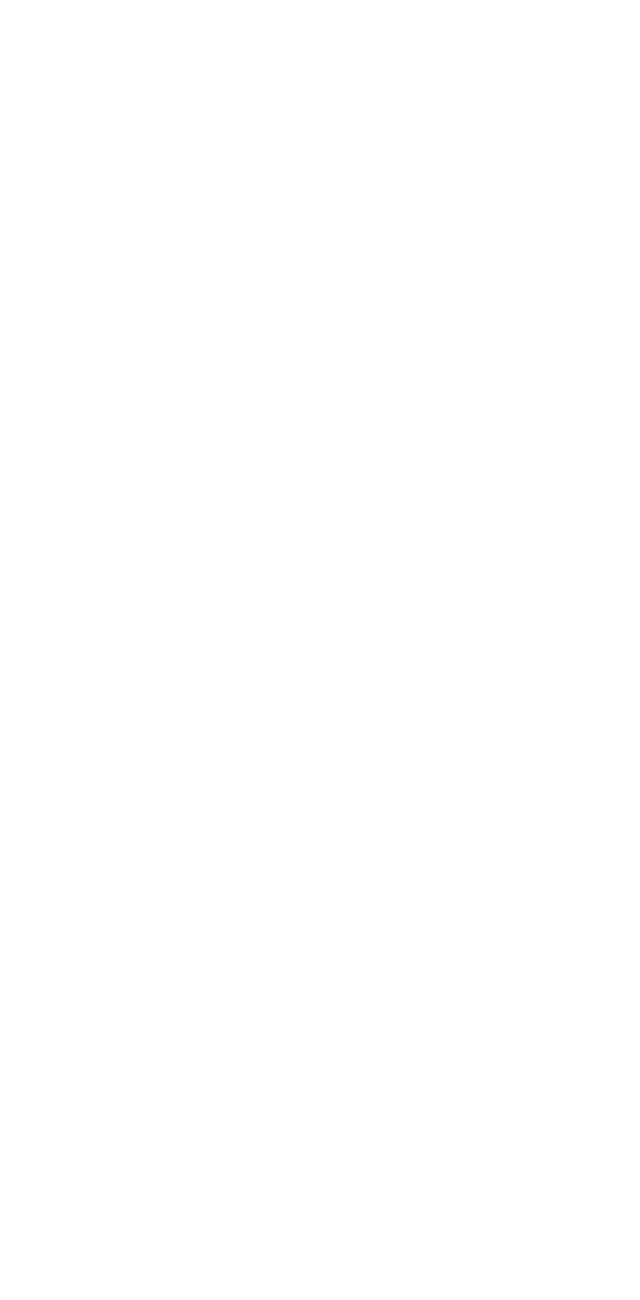
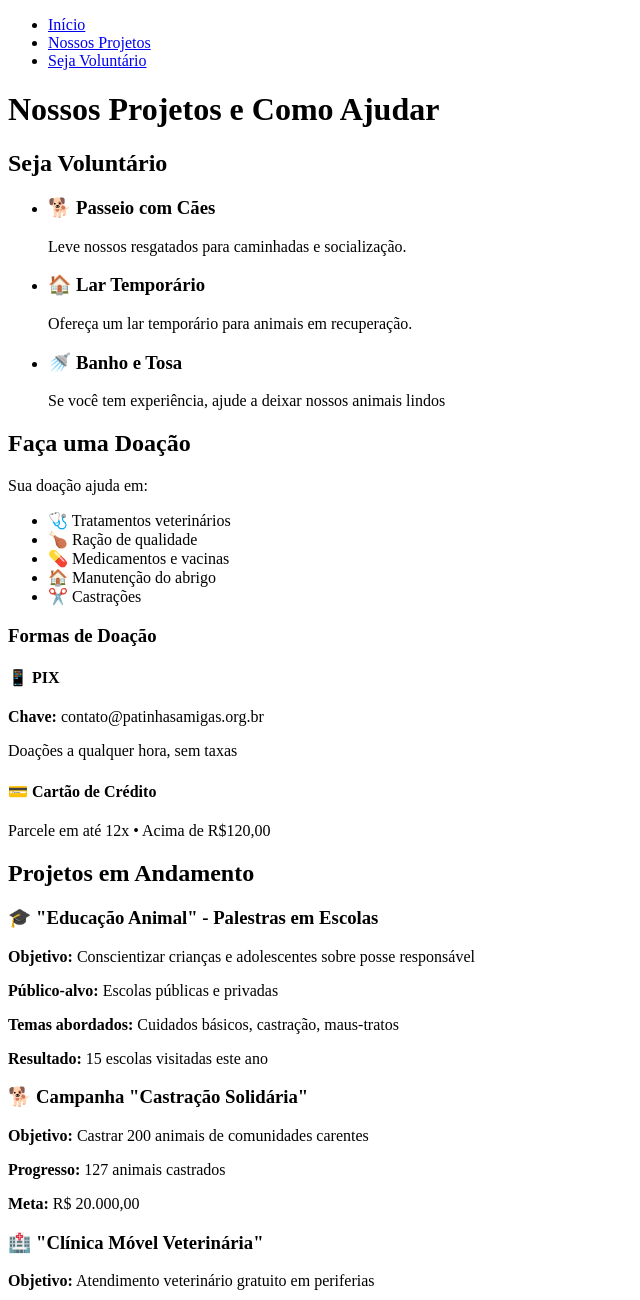
Before and after one commit to ottomagella/patinhas-amigas, a plain HTML site: page projetos.html in a window 1280 px wide. Shown: the top 1300 px of the page, without its empty margins (0-640 px from the left). Before the commit the page ends 800 px from the top, so only its background shows below. Drawn offline with Linux system fonts and the light colour scheme.

Commit message:
Inserindo index e projetos

```diff
--- a/projetos.html
+++ b/projetos.html
@@ -0,0 +1,133 @@
+<!DOCTYPE html>
+<html lang="pt-BR">
+
+    <head>
+        <meta charset="UTF-8" />
+        <meta name="viewport" content="width=device-width, initial-scale=1.0" />
+        <title>Nossos Projetos - Patinhas Amigas</title>
+        <link rel="stylesheet" href="css/style.css" />
+    </head>
+
+    <body>
+        <header>
+            <nav aria-label="Menu principal">
+            <ul>
+            <li><a href="index.html">Início</a></li>
+            <li><a href="projetos.html">Nossos Projetos</a></li>
+            <li><a href="cadastro.html">Seja Voluntário</a></li>
+            </ul>
+            </nav>
+        </header>
+
+        <main>
+            <h1>Nossos Projetos e Como Ajudar</h1>
+
+            <section aria-labelledby="voluntariado">
+                <h2 id="voluntariado">Seja Voluntário</h2>
+
+                <ul>
+                    <li>
+                        <h3>🐕 Passeio com Cães</h3>
+                        <p>Leve nossos resgatados para caminhadas e socialização.</p>
+                    </li>
+                    <li>
+                        <h3>🏠 Lar Temporário</h3>
+                        <p>Ofereça um lar temporário para animais em recuperação.</p>
+                    </li>
+                    <li>
+                        <h3>🚿 Banho e Tosa</h3>
+                        <p>Se você tem experiência, ajude a deixar nossos animais lindos</p>
+                    </li>
+                </ul>
+            </section>
+
+            <section aria-labelledby="doacoes">
+                <h2 id="doacoes">Faça uma Doação</h2>
+                <p>Sua doação ajuda em:</p>
+                <ul>
+                    <li>🩺 Tratamentos veterinários</li>
+                    <li>🍗 Ração de qualidade</li>
+                    <li>💊 Medicamentos e vacinas</li>
+                    <li>🏠 Manutenção do abrigo</li>
+                    <li>✂️ Castrações</li>
+                </ul>
+
+                <article>
+                    <h3>Formas de Doação</h3>
+
+                    <div>
+                        <h4>📱 PIX</h4>
+                        <p><strong>Chave:</strong> contato@patinhasamigas.org.br</p>
+                        <p>Doações a qualquer hora, sem taxas</p>
+                    </div>
+                    <div>
+                        <h4>💳 Cartão de Crédito</h4>
+                        <p>Parcele em até 12x • Acima de R$120,00</p>
+                        <!-- Link futuro para página de doação -->
+                    </div>
+                </article>
+            </section>
+
+            <section aria-labelledby="projetos">
+                <h2 id="projetos">Projetos em Andamento</h2>
+
+                <article>
+                    <h3>🎓 "Educação Animal" - Palestras em Escolas</h3>
+                        <p><strong>Objetivo:</strong> Conscientizar crianças e adolescentes sobre posse responsável</p>
+                        <p><strong>Público-alvo:</strong> Escolas públicas e privadas</p>
+                        <p><strong>Temas abordados:</strong> Cuidados básicos, castração, maus-tratos</p>
+                        <p><strong>Resultado:</strong> 15 escolas visitadas este ano</p>
+                </article>
+
+                <article>
+                    <h3>🐕 Campanha "Castração Solidária"</h3>
+                        <p><strong>Objetivo:</strong> Castrar 200 animais de comunidades carentes</p>
+                        <p><strong>Progresso:</strong> 127 animais castrados</p>
+                        <p><strong>Meta:</strong> R$ 20.000,00</p>
+                </article>
+
+                <article>
+                    <h3>🏥 "Clínica Móvel Veterinária"</h3>
+                        <p><strong>Objetivo:</strong> Atendimento veterinário gratuito em periferias</p>
+                        <p><strong>Status:</strong> Em captação de recursos</p>
+                        <p><strong>Necessidade:</strong> Veículo adaptado e equipamentos</p>
+                </article>
+            </section>
+        </main>
+
+    <footer role="contentinfo">
+        <div>
+            <h3>Contato</h3>
+            <address>
+            <p>📧 contato@patinhasamigas.org.br</p>
+            <p>📞 (11) 9999-8888</p>
+            <p>📍 Rua dos Animais, 123 - São Paulo/SP</p>
+            </address>
+        </div>
+
+        <div>
+            <h3>Links Rápidos</h3>
+            <ul>
+                <li><a href="index.html">Home</a></li>
+                <li><a href="projetos.html">Como Ajudar</a></li>
+                <li><a href="cadastro.html">Seja Voluntário</a></li>
+            </ul>
+        </div>
+
+        <div>
+            <h3>Nos Acompanhe</h3>
+                <ul>
+                    <li><a href="#">Instagram</a></li>
+                    <li><a href="#">Facebook</a></li>
+                    <li><a href="#">YouTube</a></li>
+                </ul>
+        </div>
+
+        <div>
+            <p>&copy; 2024 Patinhas Amigas - CNPJ: 12.345.678/0001-90</p>
+            <p>Todos os direitos reservados</p>
+        </div>
+    </footer>
+
+    </body>
+</html>
```
Also changed, not shown: index.html (+33 -1 lines).
